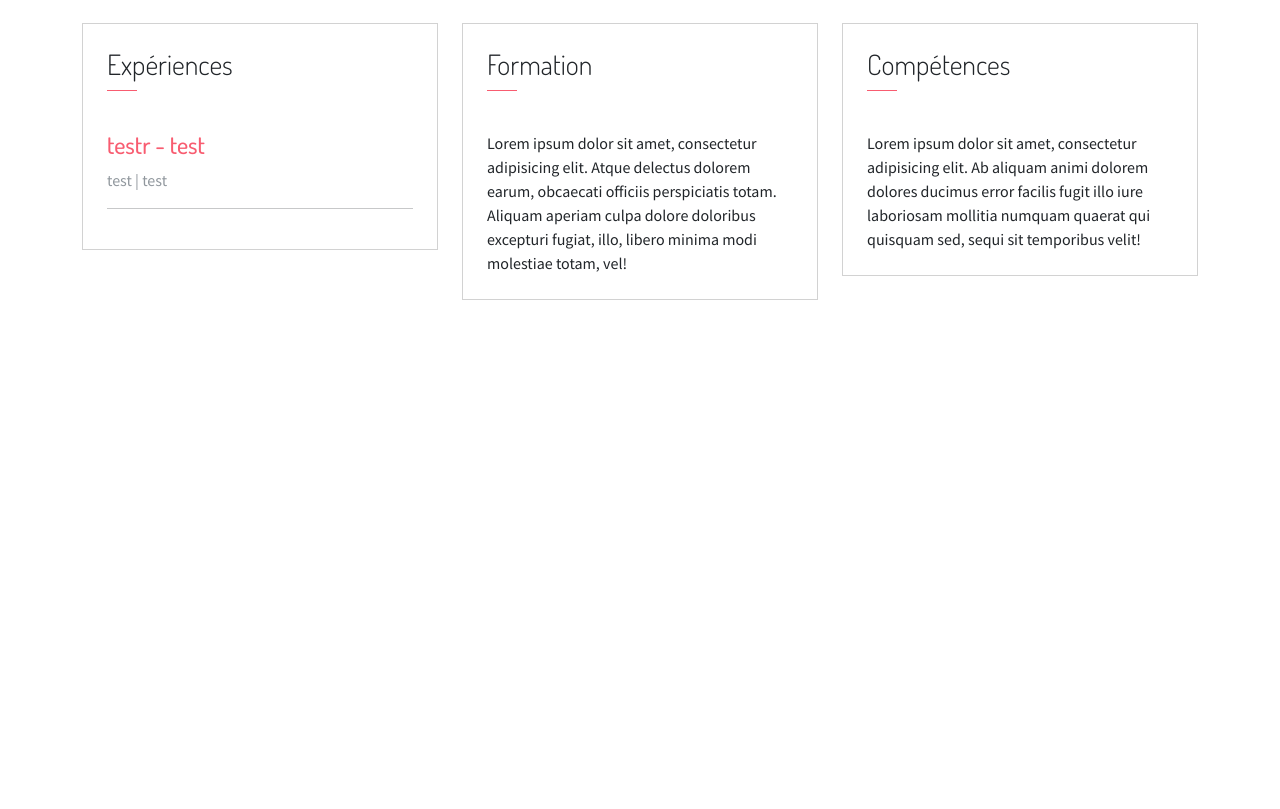
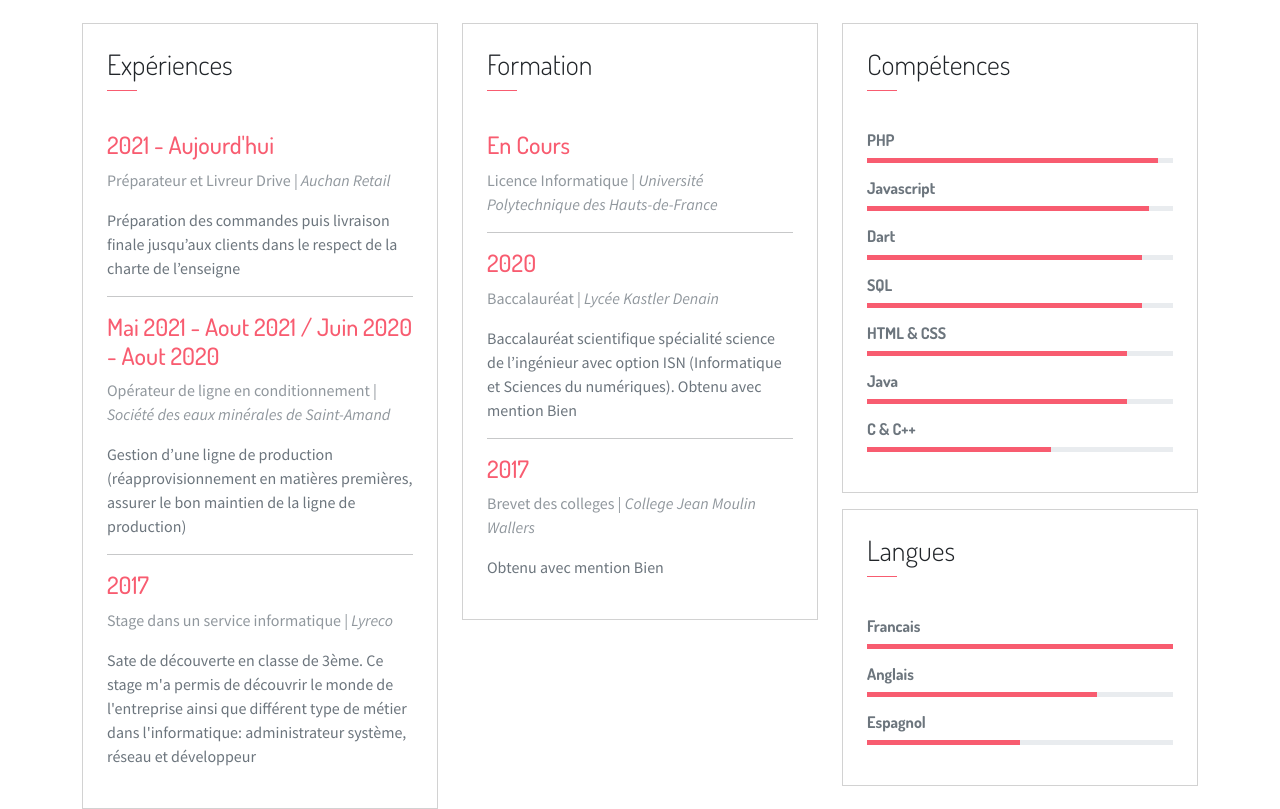
Before and after one commit to Aredli16/my-portfolio, a Vue app: page / in a window 1280 px wide. Shown: the part 1560-2369 px from the top of the page. Before the commit the page ends 1860 px from the top, so only its background shows below. Built offline with nearby package versions, Linux system fonts and the light colour scheme.

Commit message:
feat: resume section

```diff
--- a/src/components/Atoms/ExperienceCard.vue
+++ b/src/components/Atoms/ExperienceCard.vue
@@ -1,19 +1,14 @@
 <template>
-  <h6 class="text-primary fs-4">{{ startingDate }} - {{ endingDate }}</h6>
-  <p class="text-muted opacity-75">{{ experience }} | {{ location }}</p>
+  <h6 class="text-primary fs-4">{{ date }}</h6>
+  <p class="text-muted opacity-75">{{ experience }} | <span class="fst-italic">{{ location }}</span></p>
   <p class="text-muted">
     <slot/>
   </p>
-  <hr>
 </template>
 
 <script setup>
 defineProps({
-  startingDate: {
-    type: String,
-    required: true
-  },
-  endingDate: {
+  date: {
     type: String,
     required: true
   },
--- /dev/null
+++ b/src/components/Atoms/SkillBar.vue
@@ -0,0 +1,28 @@
+<template>
+  <h6 class="text-muted fw-bold">{{ skill }}</h6>
+  <div :aria-valuenow="percentage" aria-label="Info example" aria-valuemax="100" aria-valuemin="0" class="progress mb-3"
+       role="progressbar">
+    <div :style="{'width': percentage + '%'}" class="progress-bar bg-primary"></div>
+  </div>
+</template>
+
+
+<script setup>
+defineProps({
+  skill: {
+    type: String,
+    required: true
+  },
+  percentage: {
+    type: Number,
+    required: true
+  }
+})
+</script>
+
+<style scoped>
+.progress {
+  border-radius: 0;
+  height: 5px;
+}
+</style>
--- a/src/components/Organisms/Resume.vue
+++ b/src/components/Organisms/Resume.vue
@@ -4,20 +4,56 @@
     <div class="row justify-content-evenly">
       <div class="col-lg-4">
         <InformationCard class="p-4" title="Expériences">
-          <ExperienceCard ending-date="test" experience="test" location="test" starting-date="testr"/>
+          <ExperienceCard date="2021 - Aujourd'hui" experience="Préparateur et Livreur Drive" location="Auchan Retail">
+            Préparation des commandes puis livraison finale jusqu’aux clients dans le respect de la charte de l’enseigne
+          </ExperienceCard>
+          <hr>
+          <ExperienceCard date="Mai 2021 - Aout 2021 / Juin 2020 - Aout 2020"
+                          experience="Opérateur de ligne en conditionnement"
+                          location="Société des eaux minérales de Saint-Amand">
+            Gestion d’une ligne de production (réapprovisionnement en matières premières, assurer le bon maintien de la
+            ligne de production)
+          </ExperienceCard>
+          <hr>
+          <ExperienceCard date="2017" experience="Stage dans un service informatique"
+                          location="Lyreco">
+            Sate de découverte en classe de 3ème. Ce stage m'a permis de découvrir le monde de l'entreprise ainsi que
+            différent type de métier dans l'informatique: administrateur système, réseau et développeur
+          </ExperienceCard>
         </InformationCard>
       </div>
       <div class="col-lg-4">
         <InformationCard class="p-4" title="Formation">
-          Lorem ipsum dolor sit amet, consectetur adipisicing elit. Atque delectus dolorem earum, obcaecati officiis
-          perspiciatis totam. Aliquam aperiam culpa dolore doloribus excepturi fugiat, illo, libero minima modi
-          molestiae totam, vel!
+          <ExperienceCard date="En Cours" experience="Licence Informatique"
+                          location="Université Polytechnique des Hauts-de-France">
+          </ExperienceCard>
+          <hr>
+          <ExperienceCard date="2020" experience="Baccalauréat"
+                          location="Lycée Kastler Denain">
+            Baccalauréat scientifique spécialité science de l’ingénieur avec option ISN (Informatique et Sciences du
+            numériques). Obtenu avec mention Bien
+          </ExperienceCard>
+          <hr>
+          <ExperienceCard date="2017" experience="Brevet des colleges"
+                          location="College Jean Moulin Wallers">
+            Obtenu avec mention Bien
+          </ExperienceCard>
         </InformationCard>
       </div>
       <div class="col-lg-4">
         <InformationCard class="p-4" title="Compétences">
-          Lorem ipsum dolor sit amet, consectetur adipisicing elit. Ab aliquam animi dolorem dolores ducimus error
-          facilis fugit illo iure laboriosam mollitia numquam quaerat qui quisquam sed, sequi sit temporibus velit!
+          <SkillBar percentage="95" skill="PHP"/>
+          <SkillBar percentage="92" skill="Javascript"/>
+          <SkillBar percentage="90" skill="Dart"/>
+          <SkillBar percentage="90" skill="SQL"/>
+          <SkillBar percentage="85" skill="HTML & CSS"/>
+          <SkillBar percentage="85" skill="Java"/>
+          <SkillBar percentage="60" skill="C & C++"/>
+        </InformationCard>
+        <InformationCard class="p-4 mt-3" title="Langues">
+          <SkillBar percentage="100" skill="Francais"/>
+          <SkillBar percentage="75" skill="Anglais"/>
+          <SkillBar percentage="50" skill="Espagnol"/>
         </InformationCard>
       </div>
     </div>
@@ -26,4 +62,5 @@
 <script setup>
 import SectionTitle from "../Atoms/SectionTitle.vue";
 import InformationCard from "../Molecules/InformationCard.vue";
-import ExperienceCard from "@/components/Atoms/ExperienceCard.vue";</script>
+import ExperienceCard from "../Atoms/ExperienceCard.vue";
+import SkillBar from "../Atoms/SkillBar.vue";</script>
```
Also changed, not shown: 2 other files (tests, documents, lock files or other folders).
